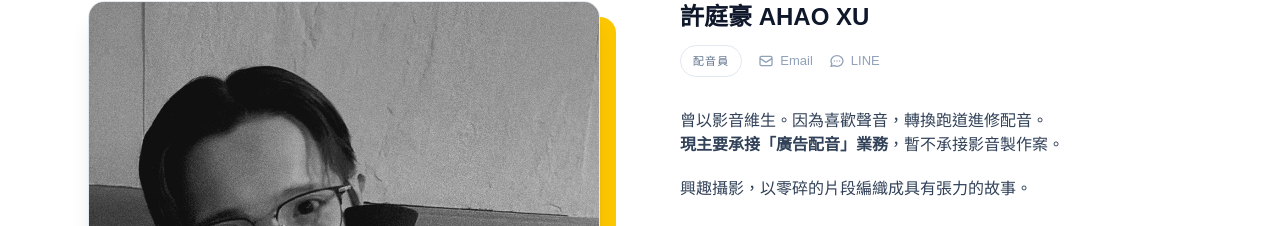
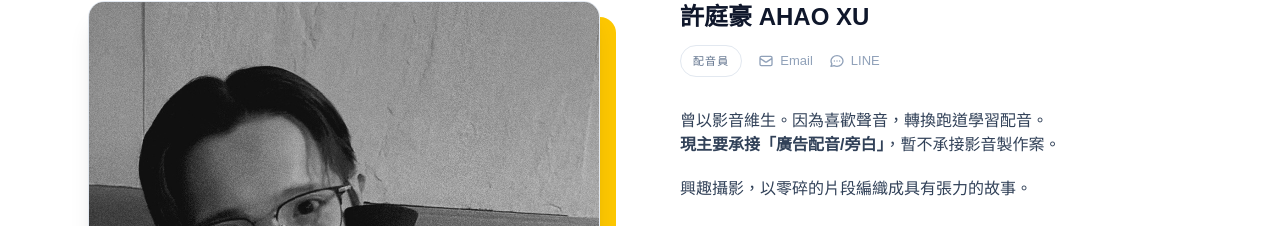
Before and after one commit to ahaoeditsounds/AHAO-s-portfolio, a Next.js app: page /about in a window 1280 px wide. Shown: the part 431-657 px from the top of the page. Built offline with nearby package versions, Linux system fonts and the light colour scheme; a web font is replaced by a local one.

Commit message:
修改自介

```diff
--- a/app/about/page.tsx
+++ b/app/about/page.tsx
@@ -110,8 +110,8 @@ export default function AboutPage() {
             {/* 共用自我介紹文字 */}
             <div className="space-y-5 text-[15.5px] md:text-base text-justify">
               <p>
-                曾以影音維生。因為喜歡聲音，轉換跑道進修配音。<br className="hidden md:inline" />
-                <strong>現主要承接「廣告配音」業務</strong>，暫不承接影音製作案。
+                曾以影音維生。因為喜歡聲音，轉換跑道學習配音。<br className="hidden md:inline" />
+                <strong>現主要承接「廣告配音/旁白」</strong>，暫不承接影音製作案。
               </p>
               <p>興趣攝影，以零碎的片段編織成具有張力的故事。</p>
             </div>
```
